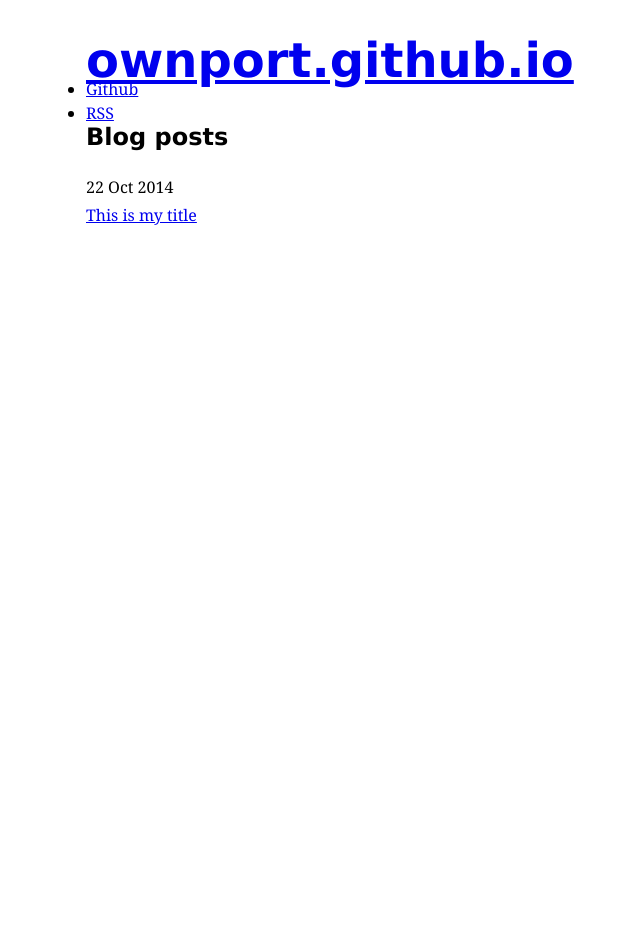
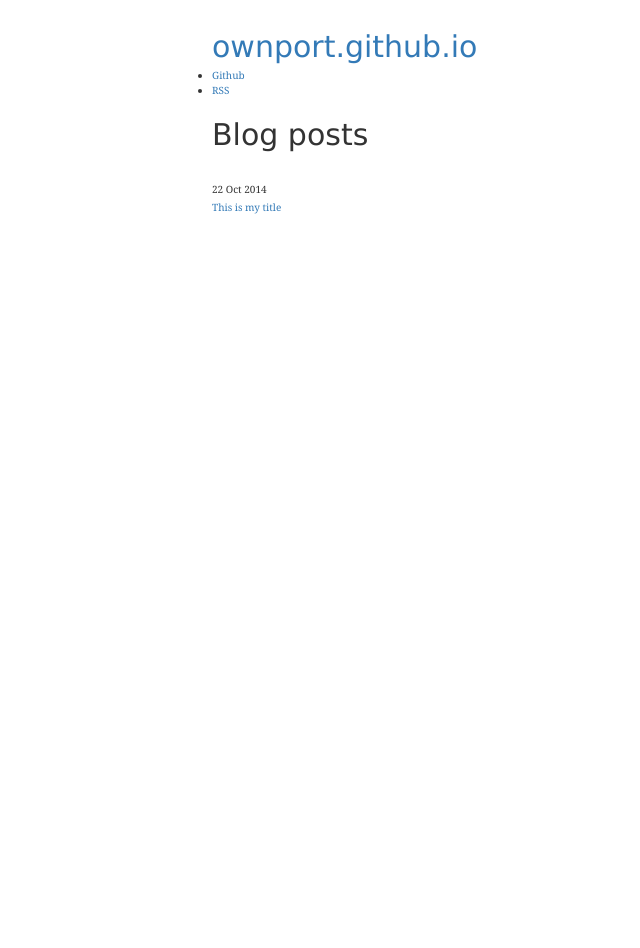
Before and after one commit to ownport/ownport.github.io, a Jekyll site: the page built from index.html, in a window 1280 px wide. Shown: the whole page, without its empty margins (218-858 px from the left). Built offline with Jekyll 4.4.1, drawn with Linux system fonts in a browser that asks for light colours; nearby versions of some CDN libraries; library files that are not in the unit come from our copies.

Commit message:
[+] added link to bootstrap.css

```diff
--- a/_layouts/default.html
+++ b/_layouts/default.html
@@ -8,10 +8,12 @@
     <meta name="description" content="{{ site.description }}">
     <meta http-equiv="X-UA-Compatible" content="IE=edge,chrome=1">
 
-    <link href="/css/ownport.css" media="screen, projection" rel="stylesheet" type="text/css" />
     <link rel="alternate" type="application/rss+xml" title="{{ site.name }}" href="{{ site.url }}/feed.xml">
     <link rel="icon" href="/favicon.png" type="image/png" />
     <link rel="shortcut icon" href="/favicon.ico" />
+
+    <link rel="stylesheet" href="/css/bootstrap.css" />
+    <link rel="stylesheet" href="/css/ownport.css" />
 </head>
 
 <body>
```
